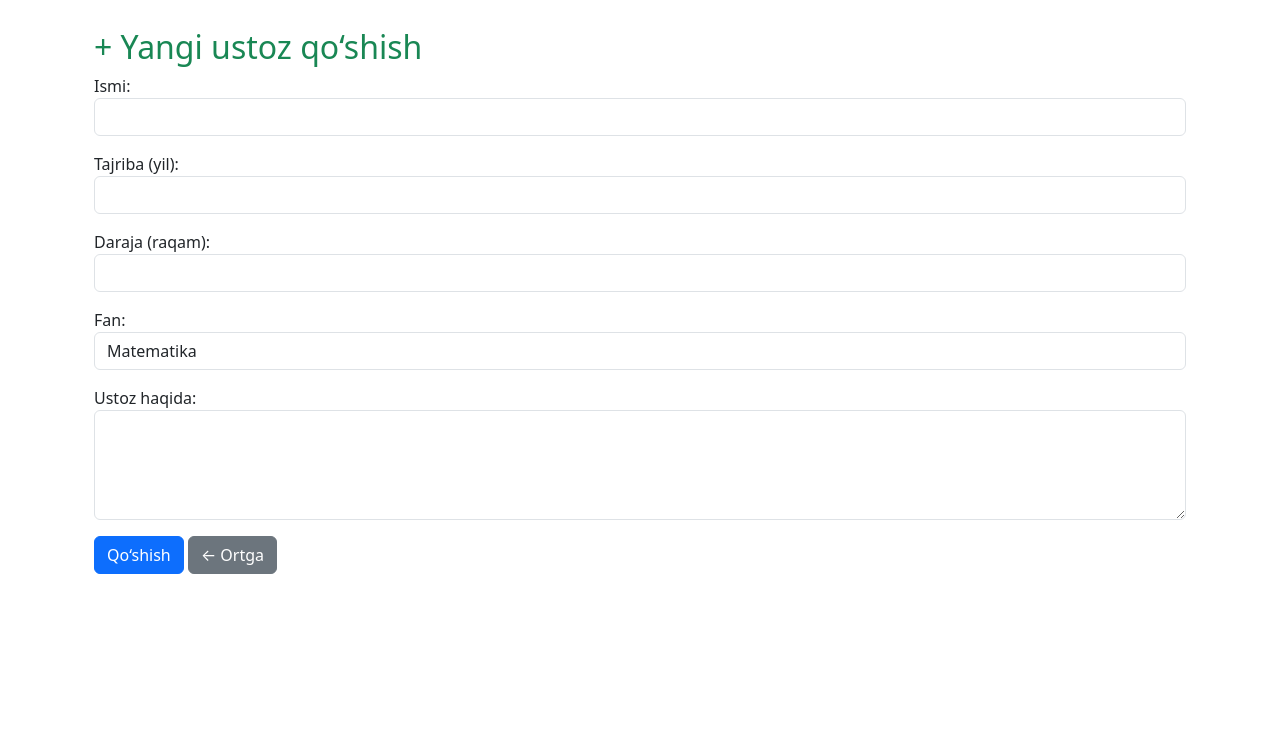
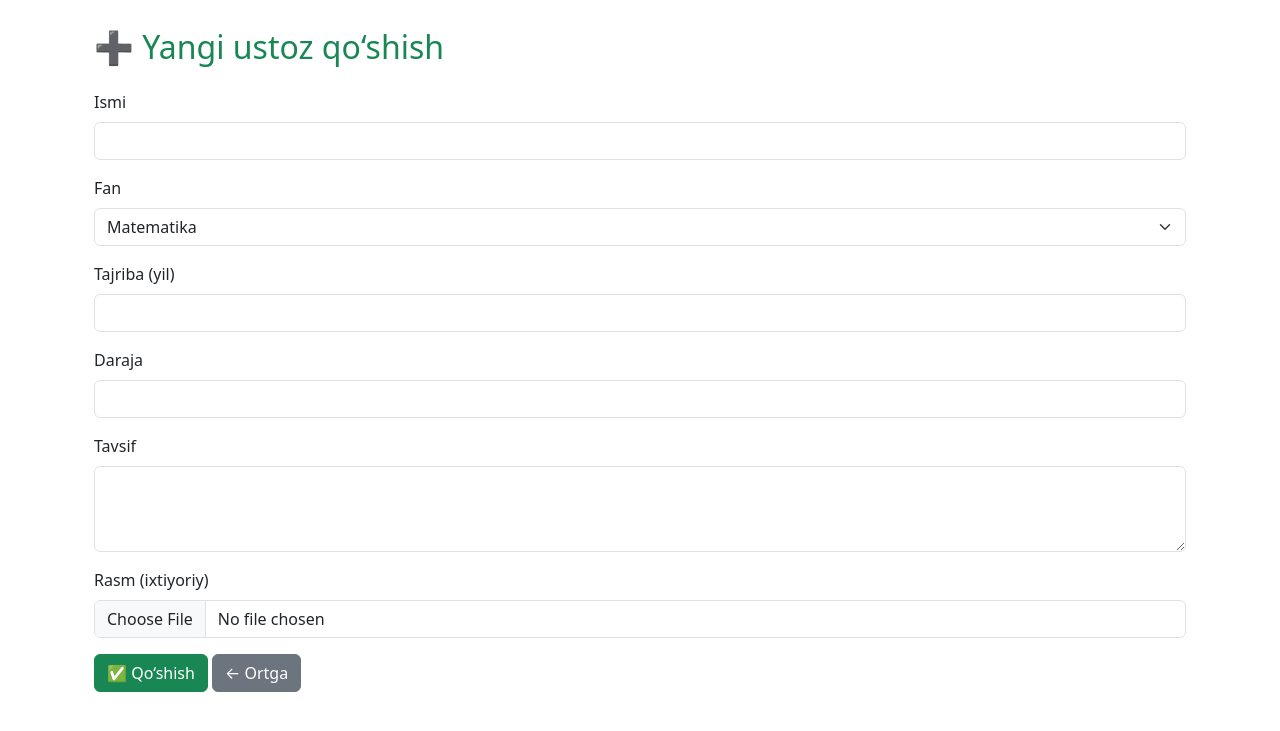
Before and after one commit to muhammadmusoabdukadirov/Markaz-uchun-loyiha, a Django app: page /admin-dashboard/ustoz-qoshish/ in a window 1280 px wide. Shown: the part 56-787 px from the top of the page. Run offline with Django 5.2, Linux system fonts and the light colour scheme; a user stored in the database is signed in; data comes from the database, SQL or seed files in the repository; both versions use the stored data as it was after the commit.

Commit message:
vahtinchalik lekin hatolari bor

```diff
--- a/core/forms.py
+++ b/core/forms.py
@@ -1,7 +1,12 @@
 from django import forms
-from .models import Aloqa
+from .models import Aloqa, Ustoz
 
 class AloqaForm(forms.ModelForm):
     class Meta:
         model = Aloqa
         fields = ['ism', 'telefon']
+
+class UstozForm(forms.ModelForm):
+    class Meta:
+        model = Ustoz
+        fields = ['ism', 'fan', 'tajriba_yil', 'daraja', 'tavsif', 'rasm']
--- a/core/models.py
+++ b/core/models.py
@@ -15,16 +15,18 @@ class Ustoz(models.Model):
     daraja = models.IntegerField(help_text="Daraja qancha yuqori bo`lsa, shuncha yuqoriga chiqadi: ")
     tavsif = models.TextField()
     fan = models.ForeignKey(Fan, on_delete=models.CASCADE)
+    rasm = models.ImageField(upload_to='ustoz_rasmlar/', blank=True, null=True)  # ⬅️ BU QO‘SHILADI
 
     def __str__(self):
         return f"{self.ism} ({self.fan})"
 
 
 class Aloqa(models.Model):
-    ism = models.CharField(max_length=100, default="Anonim")
+    ism = models.CharField(max_length=100)
     telefon = models.CharField(max_length=20)
     ustoz = models.ForeignKey(Ustoz, on_delete=models.CASCADE)
     sana = models.DateTimeField(auto_now_add=True)
+    aloqaga_chiqildi = models.BooleanField(default=False)  # YANGI MAYDON
 
     def __str__(self):
         return f"{self.ism} — {self.telefon} → {self.ustoz.ism}"
--- a/core/telegram.py
+++ b/core/telegram.py
@@ -2,17 +2,17 @@
 from decouple import config
 import requests
 
+BOT_TOKEN = '7840660282:AAFA8jkkVzlZQjFaJzB1x5oPn3hIxvsxyVc'
+CHAT_ID = '6962660353'
+
 def send_telegram_message(message):
-    TOKEN = '7840660282:AAFA8jkkVzlZQjFaJzB1x5oPn3hIxvsxyVc'
-    CHAT_ID = '6962660353'
-    url = f"https://api.telegram.org/bot{TOKEN}/sendMessage"
+    print("📨 Telegramga yuborilmoqda...")
+    url = f'https://api.telegram.org/bot{BOT_TOKEN}/sendMessage'
     data = {
         'chat_id': CHAT_ID,
         'text': message
     }
-    try:
-        requests.post(url, data=data)
-    except:
-        pass
+    response = requests.post(url, data=data)
+    print("Telegram javobi:", response.status_code, response.text)
 
 send_telegram_message("✅ Test xabari. Bot ishlayapti!")
--- a/core/templates/core/ustoz_qoshish.html
+++ b/core/templates/core/ustoz_qoshish.html
@@ -3,34 +3,45 @@
 
 {% block content %}
 <div class="container mt-4">
-    <h2 class="text-success">+ Yangi ustoz qo‘shish</h2>
-    <form method="post">
+    <h2 class="mb-4 text-success">➕ Yangi ustoz qo‘shish</h2>
+
+    <form method="POST" enctype="multipart/form-data">
         {% csrf_token %}
         <div class="mb-3">
-            <label>Ismi:</label>
+            <label for="ism" class="form-label">Ismi</label>
             <input type="text" name="ism" class="form-control" required>
         </div>
+
         <div class="mb-3">
-            <label>Tajriba (yil):</label>
-            <input type="number" name="tajriba_yil" class="form-control" required>
-        </div>
-        <div class="mb-3">
-            <label>Daraja (raqam):</label>
-            <input type="number" name="daraja" class="form-control" required>
-        </div>
-        <div class="mb-3">
-            <label>Fan:</label>
-            <select name="fan" class="form-control" required>
+            <label for="fan" class="form-label">Fan</label>
+            <select name="fan" class="form-select" required>
                 {% for fan in fanlar %}
                     <option value="{{ fan.id }}">{{ fan.nomi }}</option>
                 {% endfor %}
             </select>
         </div>
+
         <div class="mb-3">
-            <label>Ustoz haqida:</label>
-            <textarea name="tavsif" class="form-control" rows="4" required></textarea>
+            <label for="tajriba_yil" class="form-label">Tajriba (yil)</label>
+            <input type="number" name="tajriba_yil" class="form-control" required>
         </div>
-        <button type="submit" class="btn btn-primary">Qo‘shish</button>
+
+        <div class="mb-3">
+            <label for="daraja" class="form-label">Daraja</label>
+            <input type="number" name="daraja" class="form-control" required>
+        </div>
+
+        <div class="mb-3">
+            <label for="tavsif" class="form-label">Tavsif</label>
+            <textarea name="tavsif" class="form-control" rows="3" required></textarea>
+        </div>
+
+        <div class="mb-3">
+            <label for="rasm" class="form-label">Rasm (ixtiyoriy)</label>
+            <input type="file" name="rasm" class="form-control">
+        </div>
+
+        <button type="submit" class="btn btn-success">✅ Qo‘shish</button>
         <a href="{% url 'ustozlar_boshqaruv' %}" class="btn btn-secondary">← Ortga</a>
     </form>
 </div>
--- a/core/views.py
+++ b/core/views.py
@@ -1,123 +1,93 @@
 from django.shortcuts import render, get_object_or_404, redirect
 from .models import Fan, Ustoz, Aloqa
-from django.contrib import messages
 from django.contrib.auth.decorators import login_required
-from .forms import AloqaForm
+from .forms import AloqaForm, UstozForm
 from datetime import date, timedelta
-from django.utils import timezone
-from collections import defaultdict
 from django.views.decorators.http import require_POST
 from .telegram import send_telegram_message
-
+from django.contrib import messages
 
 
 def home(request):
     fanlar = Fan.objects.all()
     return render(request, 'core/fanlar.html', {'fanlar': fanlar})
 
-def ustozlar(request, fan_id):
-    fan = get_object_or_404(Fan, id=fan_id)
-    ustozlar = Ustoz.objects.filter(fan=fan).order_by('-daraja')
-
-    if request.method == 'POST':
-        ustoz_id = request.POST.get('ustoz_id')
-        ustoz = get_object_or_404(Ustoz, id=ustoz_id)
-        form = AloqaForm(request.POST)
-        if form.is_valid():
-            aloqa = form.save(commit=False)
-            aloqa.ustoz = ustoz
-            aloqa.save()
-
-            # Telegram xabari
-            message = f"""
-📥 Yangi aloqa so‘rovi:
-👤 Ism: {aloqa.ism}
-📞 Tel: {aloqa.telefon}
-🎓 Ustoz: {aloqa.ustoz.ism} ({aloqa.ustoz.fan.nomi})
-🕒 Sana: {aloqa.sana.strftime('%Y-%m-%d %H:%M')}
-            """
-
-            send_telegram_message(message)
-
-            messages.success(request, "Raqamingiz muvaffaqiyatli qabul qilindi!")
-            return redirect('ustozlar', fan_id=fan_id)
-
-    else:
-        form = AloqaForm()
-
-    return render(request, 'core/ustozlar.html', {
-        'fan': fan,
-        'ustozlar': ustozlar,
-        'form': form
-    })
 
 @login_required
 def admin_dashboard(request):
     return render(request, 'core/admin_dashboard.html')
 
+
 @login_required
 def fanlar_boshqaruv(request):
     fanlar = Fan.objects.all()
-
     if request.method == "POST":
         nomi = request.POST.get("nomi")
         if nomi:
             Fan.objects.create(nomi=nomi)
             return redirect('fanlar_boshqaruv')
+    return render(request, 'core/fanlar_boshqaruv.html', {'fanlar': fanlar})
 
-    return render(request, 'core/fanlar_boshqaruv.html', {'fanlar': fanlar})
 
 @login_required
 def fan_ochirish(request, fan_id):
-    fan = Fan.objects.get(id=fan_id)
+    fan = get_object_or_404(Fan, id=fan_id)
     fan.delete()
     return redirect('fanlar_boshqaruv')
+
+
+@login_required
+def fan_ozgartirish(request, fan_id):
+    fan = get_object_or_404(Fan, id=fan_id)
+    if request.method == 'POST':
+        nomi = request.POST.get('nomi')
+        if nomi:
+            fan.nomi = nomi
+            fan.save()
+            return redirect('fanlar_boshqaruv')
+    return render(request, 'core/fan_ozgartirish.html', {'fan': fan})
+
+
+@login_required
+def ustoz_qoshish(request):
+    fanlar = Fan.objects.all()
+
+    if request.method == 'POST':
+        form = UstozForm(request.POST, request.FILES)
+        if form.is_valid():
+            ustoz = form.save()
+
+            # ✅ Telegramga habar yuborish:
+            message = f"""
+📚 Yangi ustoz qo‘shildi:
+👨‍🏫 Ism: {ustoz.ism}
+📘 Fan: {ustoz.fan.nomi}
+🎓 Daraja: {ustoz.daraja}
+🕒 Tajriba: {ustoz.tajriba_yil} yil
+            """
+            send_telegram_message(message)
+
+            messages.success(request, '✅ Muvaffaqiyatli qo‘shildi va Telegramga yuborildi.')
+            return redirect('ustozlar_boshqaruv')
+        else:
+            messages.error(request, '❌ Formada xatolik bor. Qayta urinib ko‘ring.')
+    else:
+        form = UstozForm()
+
+    return render(request, 'core/ustoz_qoshish.html', {
+        'form': form,
+        'fanlar': fanlar
+    })
 
 
 @login_required
 def ustozlar_boshqaruv(request):
     fanlar = Fan.objects.all()
     ustozlar = Ustoz.objects.all()
-
-    if request.method == 'POST':
-        ism = request.POST.get('ism')
-        tajriba = request.POST.get('tajriba_yil')
-        daraja = request.POST.get('daraja')
-        fan_id = request.POST.get('fan')
-        tavsif = request.POST.get('tavsif')
-
-        if ism and tajriba and daraja and fan_id and tavsif:
-            fan = Fan.objects.get(id=fan_id)
-            Ustoz.objects.create(
-                ism=ism,
-                tajriba_yil=tajriba,
-                daraja=daraja,
-                fan=fan,
-                tavsif=tavsif
-            )
-            return redirect('ustozlar_boshqaruv')
-
-    return render(request, 'core/ustozlar_boshqaruv.html', {'ustozlar': ustozlar, 'fanlar': fanlar})
-
-@login_required
-def ustoz_ochirish(request, ustoz_id):
-    ustoz = get_object_or_404(Ustoz, id=ustoz_id)
-    ustoz.delete()
-    return redirect('ustozlar_boshqaruv')
-
-
-@login_required
-def fan_ozgartirish(request, fan_id):
-    fan = get_object_or_404(Fan, id=fan_id)
-
-    if request.method == 'POST':
-        nomi = request.POST.get('nomi')
-        if nomi:
-            fan.nomi = nomi
-            fan.save()
-            return redirect('fanlar_boshqaruv')
-
-    return render(request, 'core/fan_ozgartirish.html', {'fan': fan})
+    return render(request, 'core/ustozlar_boshqaruv.html', {
+        'ustozlar': ustozlar,
+        'fanlar': fanlar
+    })
 
 
 @login_required
@@ -133,10 +103,19 @@ def ustoz_ozgartirish(request, ustoz_id):
         fan_id = request.POST.get('fan')
         if fan_id:
             ustoz.fan = Fan.objects.get(id=fan_id)
+        if request.FILES.get('rasm'):
+            ustoz.rasm = request.FILES.get('rasm')
         ustoz.save()
         return redirect('ustozlar_boshqaruv')
 
     return render(request, 'core/ustoz_ozgartirish.html', {'ustoz': ustoz, 'fanlar': fanlar})
+
+
+@login_required
+def ustoz_ochirish(request, ustoz_id):
+    ustoz = get_object_or_404(Ustoz, id=ustoz_id)
+    ustoz.delete()
+    return redirect('ustozlar_boshqaruv')
 
 
 @login_required
@@ -146,10 +125,7 @@ def aloqalar(request):
 
     aloqalar = Aloqa.objects.select_related('ustoz__fan').order_by('-sana')
 
-    bugun = []
-    kecha = []
-    qolgan = []
-
+    bugun, kecha, qolgan = [], [], []
     for aloqa in aloqalar:
         aloqa_sana = aloqa.sana.date()
         if aloqa_sana == today:
@@ -159,36 +135,12 @@ def aloqalar(request):
         else:
             qolgan.append(aloqa)
 
-    context = {
+    return render(request, 'core/aloqalar.html', {
         'bugun': bugun,
         'kecha': kecha,
         'qolgan': qolgan
-    }
-    return render(request, 'core/aloqalar.html', context)
+    })
 
-@login_required
-def ustoz_qoshish(request):
-    fanlar = Fan.objects.all()
-
-    if request.method == 'POST':
-        ism = request.POST.get('ism')
-        tajriba = request.POST.get('tajriba_yil')
-        daraja = request.POST.get('daraja')
-        fan_id = request.POST.get('fan')
-        tavsif = request.POST.get('tavsif')
-
-        if ism and tajriba and daraja and fan_id and tavsif:
-            fan = Fan.objects.get(id=fan_id)
-            Ustoz.objects.create(
-                ism=ism,
-                tajriba_yil=tajriba,
-                daraja=daraja,
-                fan=fan,
-                tavsif=tavsif
-            )
-            return redirect('ustozlar_boshqaruv')
-
-    return render(request, 'core/ustoz_qoshish.html', {'fanlar': fanlar})
 
 @require_POST
 @login_required
@@ -196,3 +148,14 @@ def aloqa_ochirish(request, aloqa_id):
     aloqa = get_object_or_404(Aloqa, id=aloqa_id)
     aloqa.delete()
     return redirect('aloqalar')
+
+
+@login_required
+def ustozlar(request, fan_id):
+    fan = get_object_or_404(Fan, id=fan_id)
+    ustozlar = Ustoz.objects.filter(fan=fan)
+
+    return render(request, 'core/ustozlar.html', {
+        'fan': fan,
+        'ustozlar': ustozlar
+    })
--- a/ummat_talim/settings.py
+++ b/ummat_talim/settings.py
@@ -106,11 +106,11 @@ AUTH_PASSWORD_VALIDATORS = [
 
 LANGUAGE_CODE = 'en-us'
 
-TIME_ZONE = 'UTC'
+TIME_ZONE = 'Asia/Tashkent'
 
 USE_I18N = True
 
-USE_TZ = True
+USE_TZ = False
 
 
 # Static files (CSS, JavaScript, Images)
```
Also changed, not shown: core/management/commands/eslatma_ber.py (added, +25 -0 lines), core/migrations/0003_ustoz_rasm.py (added), core/migrations/0004_aloqa_aloqaga_chiqildi_alter_aloqa_ism.py (added), db.sqlite3, ustoz_rasmlar/photo_2025-05-15_21-13-39_2.jpg (added).
